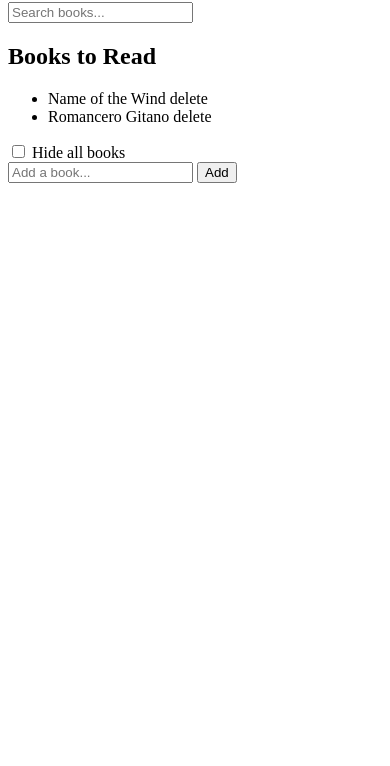
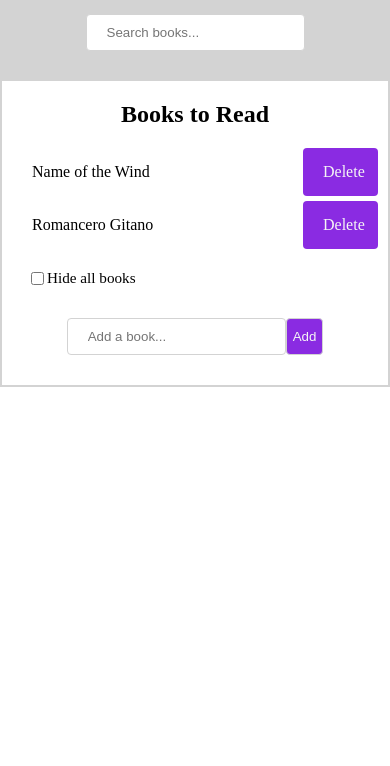
Before and after one commit to 0750kosse/Mini-Library-App, a website: page index.html in a window 390 px wide. Shown: the part 78-844 px from the top of the page. Drawn offline with Linux system fonts and the light colour scheme.

Commit message:
Fixes styling issues - new books inherits styles (#3)
* Small fix : prevents searchbox to refresh page

* Initial mobile styling & minor renaming changes html & js

* Fixes styling issues - new books inherits styles

* Fixes searchBook issue - brings back previous books when deleting search field input

```diff
--- a/index.html
+++ b/index.html
@@ -5,15 +5,15 @@
   <meta charset="utf-8">
   <meta name="viewport" content="width=device-width, initial-scale=1.0">
   <link rel="stylesheet" type="text/css" href="src/css/styles.css">
-  <title>Mini Reading App</title>
+  <title>Mini Library</title>
 </head>
 
 <body>
   <div id="wrapper">
     <header>
       <div id="page-banner">
-        <h1 class="title">Mini Reading App</h1>
-        <form id="search-books" onkeyup="searchBook()">
+        <h1 class="title">Mini Library</h1>
+        <form id="search-bar" onkeyup="searchBook()" onsubmit="event.preventDefault()">
           <input type=" text" placeholder="Search books..." />
         </form>
       </div>
@@ -21,17 +21,19 @@
     <div id="book-list">
       <h2 class="title">Books to Read</h2>
       <ul>
-        <li>
+        <li class="book-item">
           <span class="name">Name of the Wind</span>
-          <span class="delete">delete</span>
+          <span class="delete">Delete</span>
         </li>
-        <li>
+        <li class="book-item">
           <span class="name">Romancero Gitano</span>
-          <span class="delete">delete</span>
+          <span class="delete">Delete</span>
         </li>
       </ul>
-      <input type="checkbox" id="hideBooks" name="hideBooks" onclick="hideAllBooks()">
-      <label for="hideBooks">Hide all books</label>
+      <div id="hideBooks-section">
+        <input type="checkbox" id="hideBooks" name="hideBooks" onclick="hideAllBooks()">
+        <label for="hideBooks">Hide all books</label>
+      </div>
     </div>
     <form id="add-book" onsubmit="addBook()">
       <input type="text" id="newTitle" placeholder="Add a book..." />
--- a/src/css/styles.css
+++ b/src/css/styles.css
@@ -0,0 +1,97 @@
+body {
+  margin: 0;
+  border: 0;
+}
+
+input {
+  padding: 10px 20px;
+  border-radius: 4px;
+}
+
+#wrapper {
+  text-align: center;
+  background-color: white;
+  border: 2px solid lightgrey;
+}
+
+/*  INITIAL SECTION  */
+
+#page-banner {
+  padding: 10px;
+  background-color: lightgrey;
+}
+
+#search-bar{
+  margin-bottom: 20px;
+}
+
+/*  MIDDLE SECTION  */
+
+ul{
+  list-style-type: none;
+  margin:0;
+  padding: 0;
+}
+
+.book-item {
+  display: flex;
+  margin: 0 10px;
+}
+
+span {
+  margin-bottom: 5px;
+}
+
+.name {
+  max-width: 180px;
+  padding: 15px;
+  border-left: 5px solid transparent;
+  text-align: start;
+}
+
+.name:hover  {
+  border-left : 5px solid blueviolet;
+  color : blueviolet;
+  transition: .9s ease-in-out;
+}
+
+.delete {
+  width: 40px;
+  padding:15px;
+  margin-left: auto;
+  background-color: blueviolet;
+  border-left: 5px solid transparent;
+  border-radius: 4px;
+  color: whitesmoke;
+}
+
+.delete:hover {
+  border-left: 5px solid transparent;
+}
+
+#hideBooks-section{
+  display: flex;
+  justify-content: start;
+  margin: 15px 25px;
+  font-size: 95%;
+}
+
+/*  FOOTER SECTION  */
+
+#add-book {
+  display: flex;
+  justify-content: center;
+  margin: 20px 0px;
+  padding: 10px;
+}
+
+input {
+  border: 1px solid lightgrey;
+}
+
+button {
+  border: 1px solid lightgrey;
+  background-color: blueviolet;
+  border-radius: 4px;
+  color: whitesmoke;
+}
--- a/src/index.js
+++ b/src/index.js
@@ -37,13 +37,14 @@ function clearArea() {
 }
 
 function searchBook() {
-  const searchBar = document.forms['search-books'].querySelector('input').value;
+  const searchBar = document.forms['search-bar'].querySelector('input').value;
   searchBar.toLowerCase();
   const books = list.getElementsByTagName('li');
   Array.from(books).forEach(book => {
     const title = book.textContent.toLowerCase();
+    book.classList.add("book-item");
     if (title.indexOf(searchBar) !== -1) {
-      book.style.display = "block";
+      book.style.display = "flex";
     } else {
       book.style.display = "none";
     }
```
